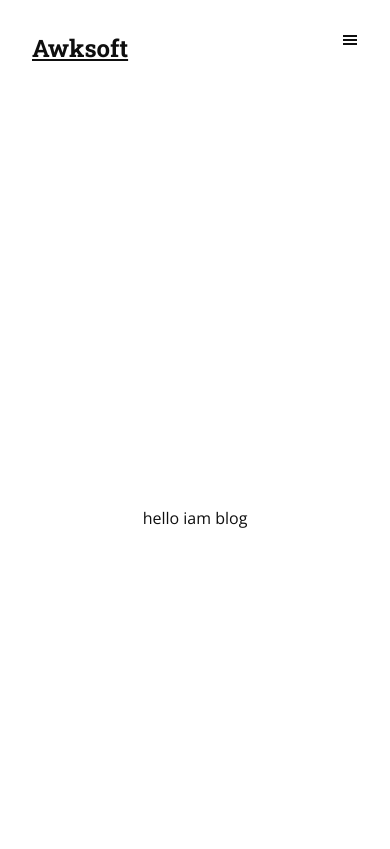
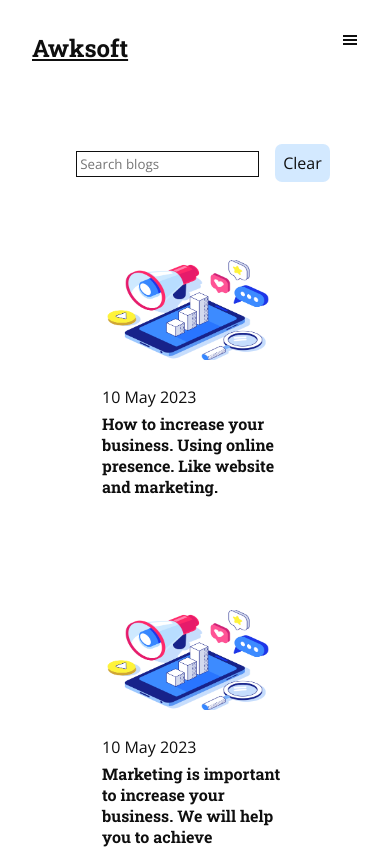
Before and after one commit to muhammad-awais-mumtaz/awksoft, a Next.js app: page /blog in a window 390 px wide. Shown: the top 849 px of the page. Built offline with nearby package versions, Linux system fonts and the light colour scheme.

Commit message:
added blog home page and make it mobile responsive

```diff
--- a/components/loader/Loader.module.css
+++ b/components/loader/Loader.module.css
@@ -3,4 +3,5 @@
   justify-content: center;
   align-items: center;
   height: 100vh;
+  width: 100vw;
 }
--- a/components/properties/properties.tsx
+++ b/components/properties/properties.tsx
@@ -2,7 +2,6 @@ import styles from "./properties.module.css";
 
 import Image from "next/image";
 
-export default function Properties() {
 let properties: {
   id: number;
   title: string;
@@ -40,6 +39,8 @@ export default function Properties() {
     text: "Ultimately, project maintenance becomes crucial. It comprises two key aspects: addressing reported bugs and implementing upgrades. Rest assured, our team is fully prepared to handle both maintenance requirements.",
   },
 ];
+
+export default function Properties() {
   return (
     <>
       <div className={styles.prop_cont}>
--- a/src/app/blog/blog.module.css
+++ b/src/app/blog/blog.module.css
@@ -2,6 +2,94 @@
   display: flex;
   align-items: center;
   justify-content: center;
-  height: 100vh;
-  width: 100vw;
+  flex-direction: column;
+  margin-top: 6rem;
 }
+
+.search {
+  /* display: flex;
+  flex-direction: column; */
+  margin-bottom: 1.5rem;
+}
+
+.input {
+  border: 1px solid #0f0f0f;
+  transition: padding 0.4s;
+  padding: 3px;
+  margin: 1rem 0;
+  margin: 0 1rem 0;
+}
+
+.input:focus {
+  padding: 0.5rem;
+  outline: none;
+}
+
+.cardCont {
+  display: flex;
+  flex-wrap: wrap;
+  align-items: center;
+  justify-content: center;
+}
+
+.card {
+  display: flex;
+  align-items: center;
+  justify-content: center;
+  flex-direction: column;
+  height: 350px;
+  width: 30%;
+  padding: 2rem;
+}
+
+.text {
+  margin-top: 1rem;
+}
+
+.text p {
+  margin: 5px 0;
+}
+
+.text h4 {
+  margin: 5px 0;
+}
+
+.nextPrevBtn {
+  display: flex;
+  justify-content: space-around;
+  align-items: center;
+  width: 270px;
+}
+
+.btn {
+  border: none;
+  background-color: #d3e9ff;
+  padding: 0.5rem;
+  font-size: 1rem;
+  transition: all 0.3s;
+  border-radius: 7px;
+}
+
+.btn:hover {
+  background-color: aliceblue;
+  cursor: pointer;
+  border-radius: 5px;
+  transform: scale(1.05);
+}
+
+.btn:disabled {
+  opacity: 0.5;
+  cursor: default;
+  transform: none;
+  background-color: #d3e9ff;
+}
+
+@media (max-width: 900px) {
+  .card {
+    width: 250px;
+  }
+
+  .cont {
+    margin-top: 3rem;
+  }
+}
--- a/src/app/blog/page.tsx
+++ b/src/app/blog/page.tsx
@@ -1,9 +1,101 @@
+"use client";
+
+import Image from "next/image";
 import styles from "./blog.module.css";
+import { useState, useEffect } from "react";
+
+import { blogsArray } from "../../../utils/blogs";
+
+const blogsPerPage = 9;
 
 export default function Blog() {
+  const [currentPage, setCurrentPage] = useState(1);
+  const [searchQuery, setSearchQuery] = useState("");
+  const [filteredBlogs, setFilteredBlogs] = useState(blogsArray);
+
+  useEffect(() => {
+    const filtered = blogsArray.filter((blog) =>
+      blog.title.toLowerCase().includes(searchQuery.toLowerCase())
+    );
+    setFilteredBlogs(filtered);
+  }, [searchQuery, blogsArray]);
+
+  const startIndex = (currentPage - 1) * blogsPerPage;
+  const endIndex = startIndex + blogsPerPage;
+  const displayedBlogs = filteredBlogs.slice(startIndex, endIndex);
+
+  const handleNextPage = () => {
+    setCurrentPage(currentPage + 1);
+  };
+
+  const handlePreviousPage = () => {
+    setCurrentPage(currentPage - 1);
+  };
+
+  const handleSearchChange = (e: any) => {
+    setSearchQuery(e.target.value);
+    setCurrentPage(1); // Reset page to 1 when search query changes
+  };
+
+  const handleClearSearch = () => {
+    setSearchQuery("");
+    setCurrentPage(1); // Reset page to 1 when search query is cleared
+  };
+
   return (
     <>
-      <div className={styles.cont}>hello iam blog</div>
+      <div className={styles.cont}>
+        <section className={styles.search}>
+          <input
+            className={styles.input}
+            type="text"
+            value={searchQuery}
+            onChange={handleSearchChange}
+            placeholder="Search blogs"
+          />
+          <span>
+            <button className={styles.btn} onClick={handleClearSearch}>
+              Clear
+            </button>
+          </span>
+        </section>
+        <div className={styles.cardCont}>
+          {displayedBlogs.map((card) => (
+            <div className={styles.card} key={card.id}>
+              <section className={styles.image}>
+                <Image
+                  height={100}
+                  width={200}
+                  src={card.image}
+                  alt={card.altText + card.title}
+                  priority
+                />
+              </section>
+              <section className={styles.text}>
+                <p>{card.uploadDate}</p>
+                <h4>{card.title}</h4>
+              </section>
+            </div>
+          ))}
+        </div>
+        <div className={styles.nextPrevBtn}>
+          <button
+            className={styles.btn}
+            onClick={handlePreviousPage}
+            disabled={currentPage === 1}
+          >
+            {"<"} previous
+          </button>
+          <span>Page {currentPage}</span>
+          <button
+            className={styles.btn}
+            onClick={handleNextPage}
+            disabled={endIndex >= filteredBlogs.length}
+          >
+            Next {">"}{" "}
+          </button>
+        </div>
+      </div>
     </>
   );
 }
--- /dev/null
+++ b/utils/blogs.ts
@@ -0,0 +1,146 @@
+interface blogs {
+  id: string;
+  image: string;
+  altText: string;
+  uploadDate: string;
+  title: string;
+}
+
+export let blogsArray: blogs[] = [
+  {
+    id: "1",
+    image: "/blog/marketing.png",
+    altText: "This image is about ",
+    uploadDate: "10 May 2023",
+    title:
+      "How to increase your business. Using online presence. Like website and marketing.",
+  },
+  {
+    id: "2",
+    image: "/blog/marketing.png",
+    altText: "This image is about ",
+    uploadDate: "10 May 2023",
+    title:
+      "Marketing is important to increase your business. We will help you to achieve",
+  },
+  {
+    id: "3",
+    image: "/blog/marketing.png",
+    altText: "This image is about ",
+    uploadDate: "10 May 2023",
+    title:
+      "How to increase your business. Using online presence. Like website and marketing.",
+  },
+  {
+    id: "4",
+    image: "/blog/marketing.png",
+    altText: "This image is about ",
+    uploadDate: "10 May 2023",
+    title:
+      "How to increase your business. Using online presence. Like website and marketing.",
+  },
+  {
+    id: "5",
+    image: "/blog/marketing.png",
+    altText: "This image is about ",
+    uploadDate: "10 May 2023",
+    title:
+      "How to increase your business. Using online presence. Like website and marketing.",
+  },
+  {
+    id: "6",
+    image: "/blog/marketing.png",
+    altText: "This image is about ",
+    uploadDate: "10 May 2023",
+    title:
+      "How to increase your business. Using online presence. Like website and marketing.",
+  },
+  {
+    id: "7",
+    image: "/blog/marketing.png",
+    altText: "This image is about ",
+    uploadDate: "10 May 2023",
+    title:
+      "How to increase your business. Using online presence. Like website and marketing.",
+  },
+  {
+    id: "8",
+    image: "/blog/marketing.png",
+    altText: "This image is about ",
+    uploadDate: "10 May 2023",
+    title:
+      "How to increase your business. Using online presence. Like website and marketing.",
+  },
+  {
+    id: "9",
+    image: "/blog/marketing.png",
+    altText: "This image is about ",
+    uploadDate: "10 May 2023",
+    title:
+      "How to increase your business. Using online presence. Like website and marketing.",
+  },
+  {
+    id: "10",
+    image: "/blog/marketing.png",
+    altText: "This image is about ",
+    uploadDate: "10 May 2023",
+    title:
+      "How to increase your business. Using online presence. Like website and marketing.",
+  },
+  {
+    id: "11",
+    image: "/blog/marketing.png",
+    altText: "This image is about ",
+    uploadDate: "10 May 2023",
+    title:
+      "How to increase your business. Using online presence. Like website and marketing.",
+  },
+  {
+    id: "12",
+    image: "/blog/marketing.png",
+    altText: "This image is about ",
+    uploadDate: "10 May 2023",
+    title:
+      "How to increase your business. Using online presence. Like website and marketing.",
+  },
+  {
+    id: "13",
+    image: "/blog/marketing.png",
+    altText: "This image is about ",
+    uploadDate: "10 May 2023",
+    title:
+      "How to increase your business. Using online presence. Like website and marketing.",
+  },
+  {
+    id: "14",
+    image: "/blog/marketing.png",
+    altText: "This image is about ",
+    uploadDate: "10 May 2023",
+    title:
+      "How to increase your business. Using online presence. Like website and marketing.",
+  },
+  {
+    id: "15",
+    image: "/blog/marketing.png",
+    altText: "This image is about ",
+    uploadDate: "10 May 2023",
+    title:
+      "How to increase your business. Using online presence. Like website and marketing.",
+  },
+  {
+    id: "16",
+    image: "/blog/marketing.png",
+    altText: "This image is about ",
+    uploadDate: "10 May 2023",
+    title:
+      "How to increase your business. Using online presence. Like website and marketing.",
+  },
+  {
+    id: "17",
+    image: "/blog/marketing.png",
+    altText: "This image is about ",
+    uploadDate: "10 May 2023",
+    title:
+      "How to increase your business. Using online presence. Like website and marketing.",
+  },
+];
```
Also changed, not shown: public/blog/marketing.png (added). Lines whose indentation alone changed are shown as unchanged.
